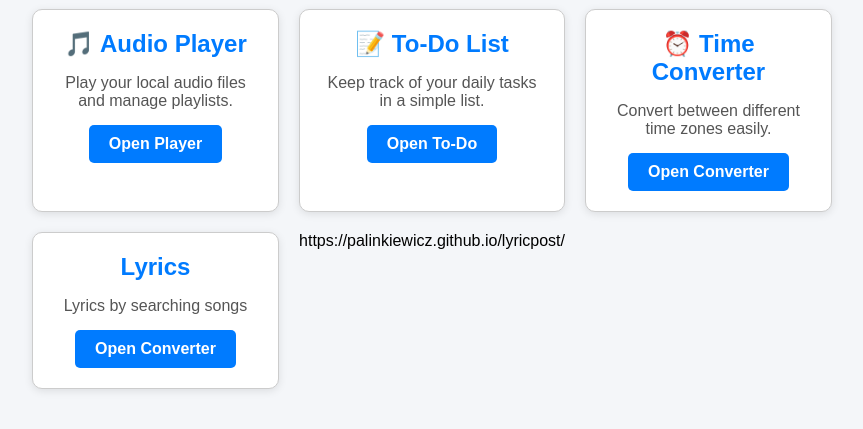
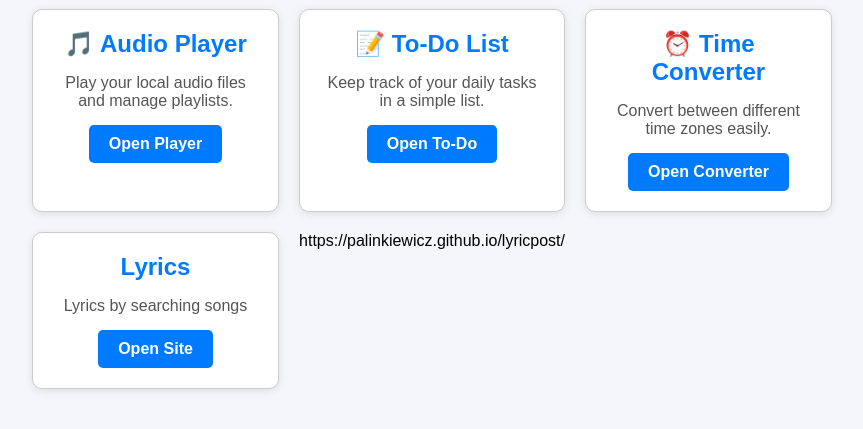
Before and after one commit to rahulguptaj/ToDoAndJournal, a browser extension: page index.html in a window 1280 px wide. Shown: the part 119-548 px from the top of the page, without its empty margins (208-1071 px from the left). Drawn offline with Linux system fonts and the light colour scheme.

Commit message:
Update index.html
Changed name of link button

```diff
--- a/index.html
+++ b/index.html
@@ -91,7 +91,7 @@
     <div class="tool-card">
       <h2>Lyrics</h2>
       <p>Lyrics by searching songs</p>
-      <a href="https://palinkiewicz.github.io/lyricpost/">Open Converter</a>
+      <a href="https://palinkiewicz.github.io/lyricpost/">Open Site</a>
     </div>
     https://palinkiewicz.github.io/lyricpost/
   </div>
```
